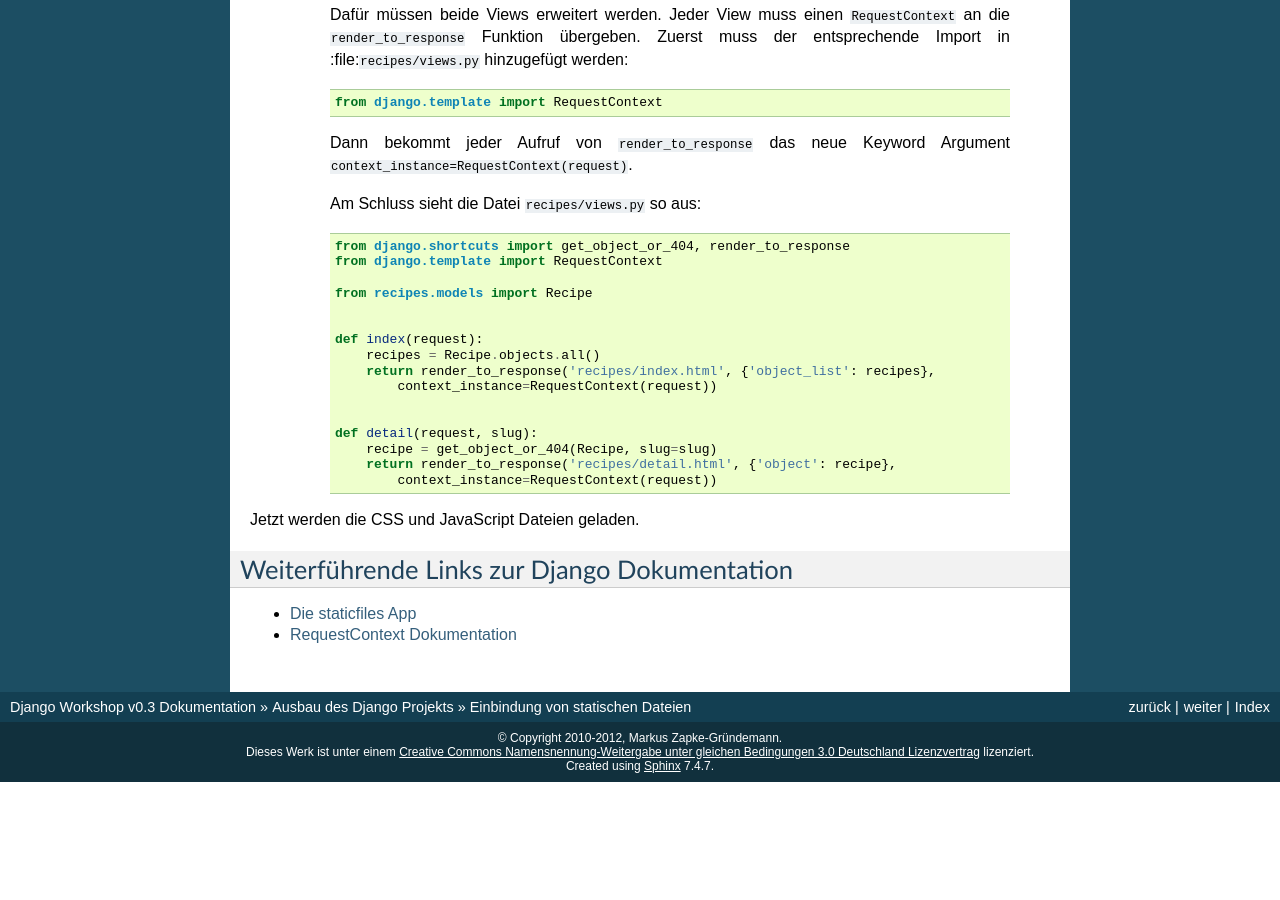
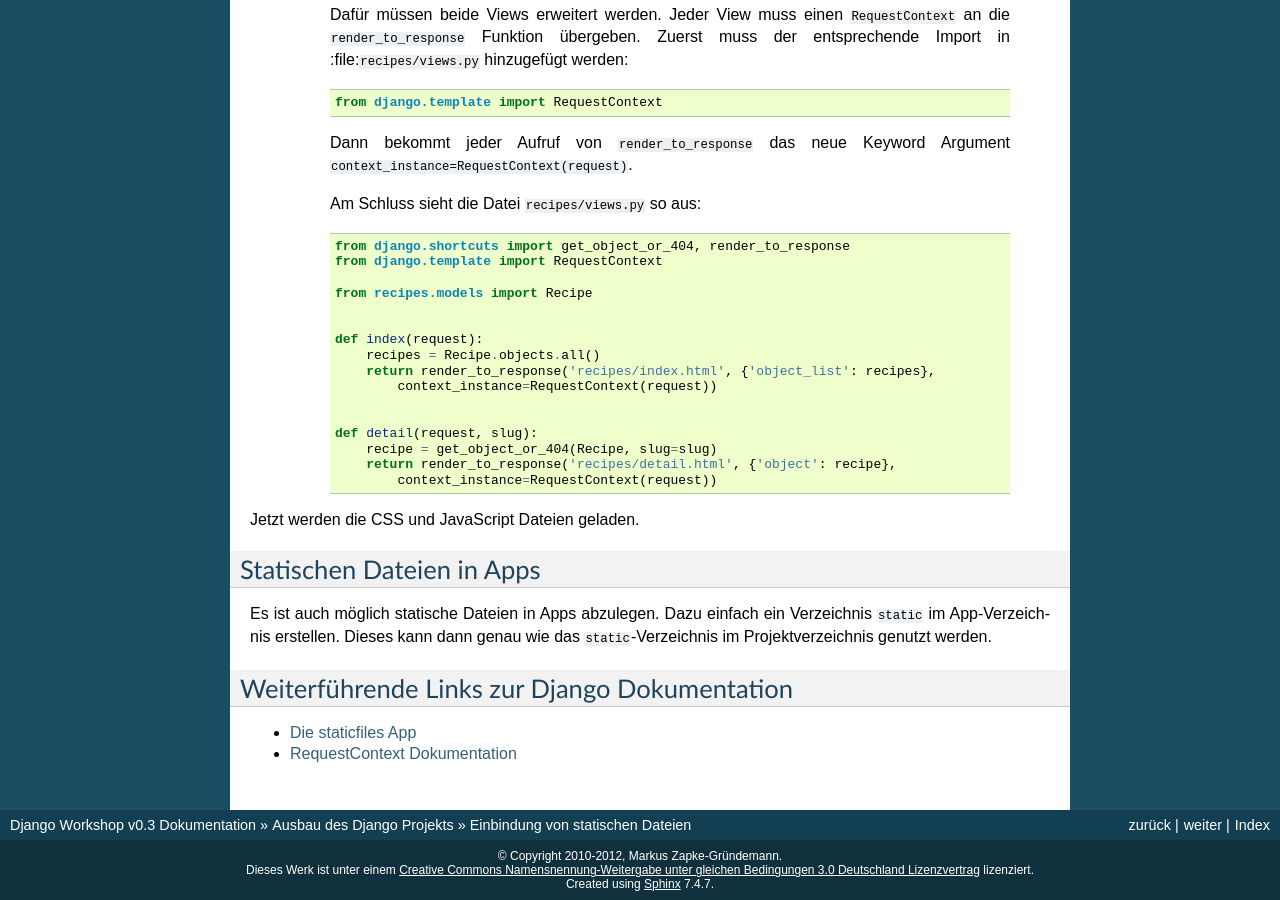
Before and after one commit to keimlink/django-workshop, a Sphinx documentation site: the page built from docs/ausbau/staticfiles.rst, in a window 1280 px wide and 900 px high, scrolled down 1193 px. Built offline with Sphinx 7.4.7, drawn with Linux system fonts in a browser that asks for light colours; before the commit the page ends 1975 px from its top, so only the background shows below that; some of the changed text lies outside the part shown.

Commit message:
Absatz zu statischen Dateien in Apps hinzugefügt

```diff
--- a/docs/ausbau/staticfiles.rst
+++ b/docs/ausbau/staticfiles.rst
@@ -95,6 +95,13 @@ HTML5 Boilerplate einsetzen
 
 Jetzt werden die CSS und JavaScript Dateien geladen.
 
+Statischen Dateien in Apps
+==========================
+
+Es ist auch möglich statische Dateien in Apps abzulegen. Dazu einfach ein
+Verzeichnis :file:`static` im App-Verzeichnis erstellen. Dieses kann dann genau
+wie das :file:`static`-Verzeichnis im Projektverzeichnis genutzt werden.
+
 Weiterführende Links zur Django Dokumentation
 =============================================
 
```
